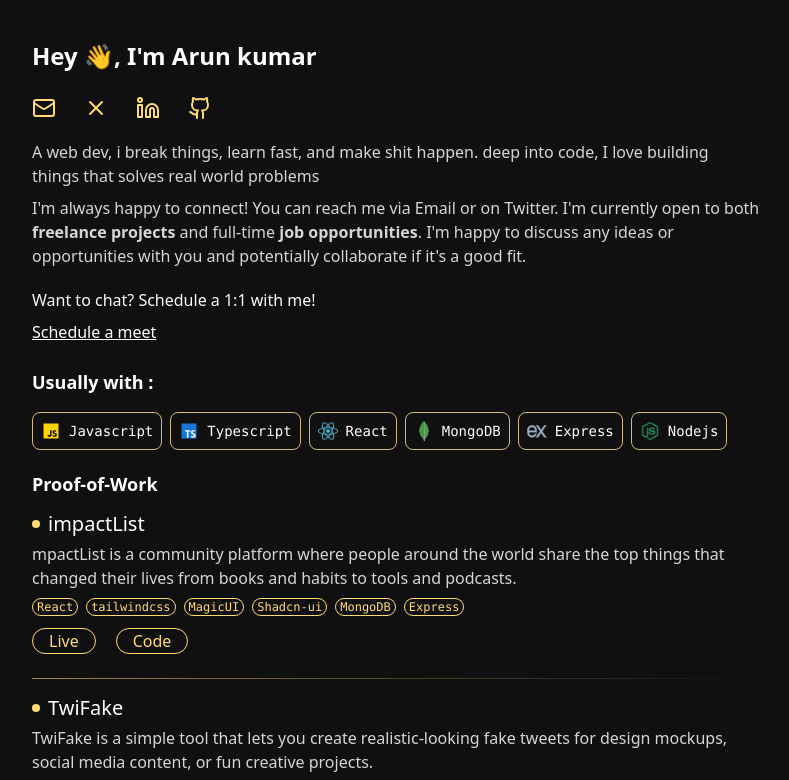
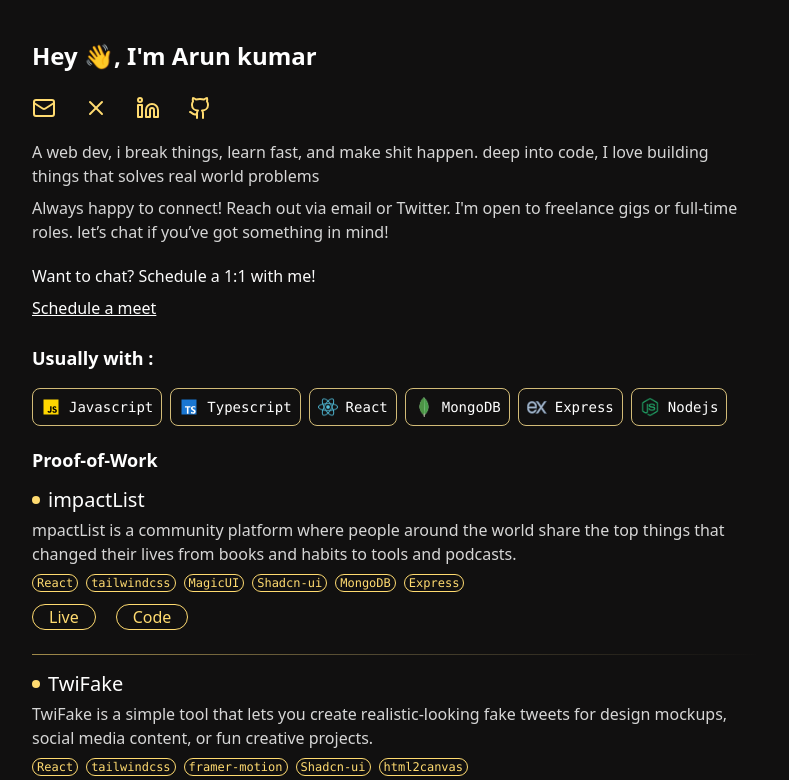
Before and after one commit to hiarun01/my-portfolio, a React (Vite) app: page / in a window 1280 px wide. Shown: the top 780 px of the page, without its empty margins (244-1033 px from the left). Built offline with nearby package versions, Linux system fonts and the light colour scheme.

Commit message:
improv des

```diff
--- a/src/components/Pages/Portfolio.jsx
+++ b/src/components/Pages/Portfolio.jsx
@@ -70,12 +70,9 @@
           transition={{delay: 0.7, duration: 0.5}}
         >
           <p className="mt-2 text-1xl text-[#d6d6d6]">
-            I'm always happy to connect! You can reach me via Email or on{" "}
-            Twitter. I'm currently open to both{" "}
-            <span className="font-semibold">freelance projects</span> and
-            full-time <span className="font-semibold">job opportunities</span>.
-            I'm happy to discuss any ideas or opportunities with you and
-            potentially collaborate if it's a good fit.
+            Always happy to connect! Reach out via email or Twitter. I'm open to
+            freelance gigs or full-time roles. let’s chat if you’ve got
+            something in mind!
           </p>
           <motion.div
             initial={{opacity: 0, y: 20}}
```
